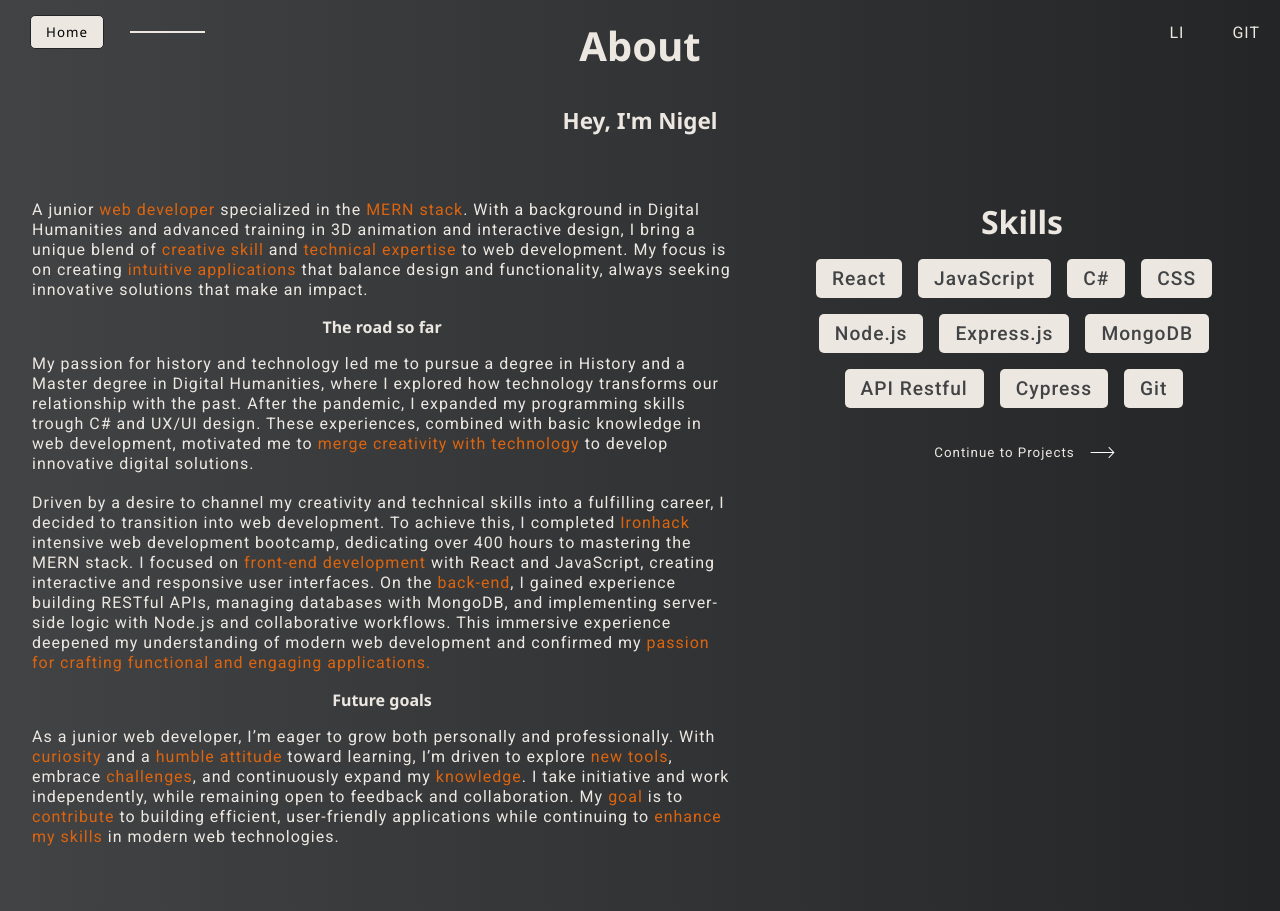
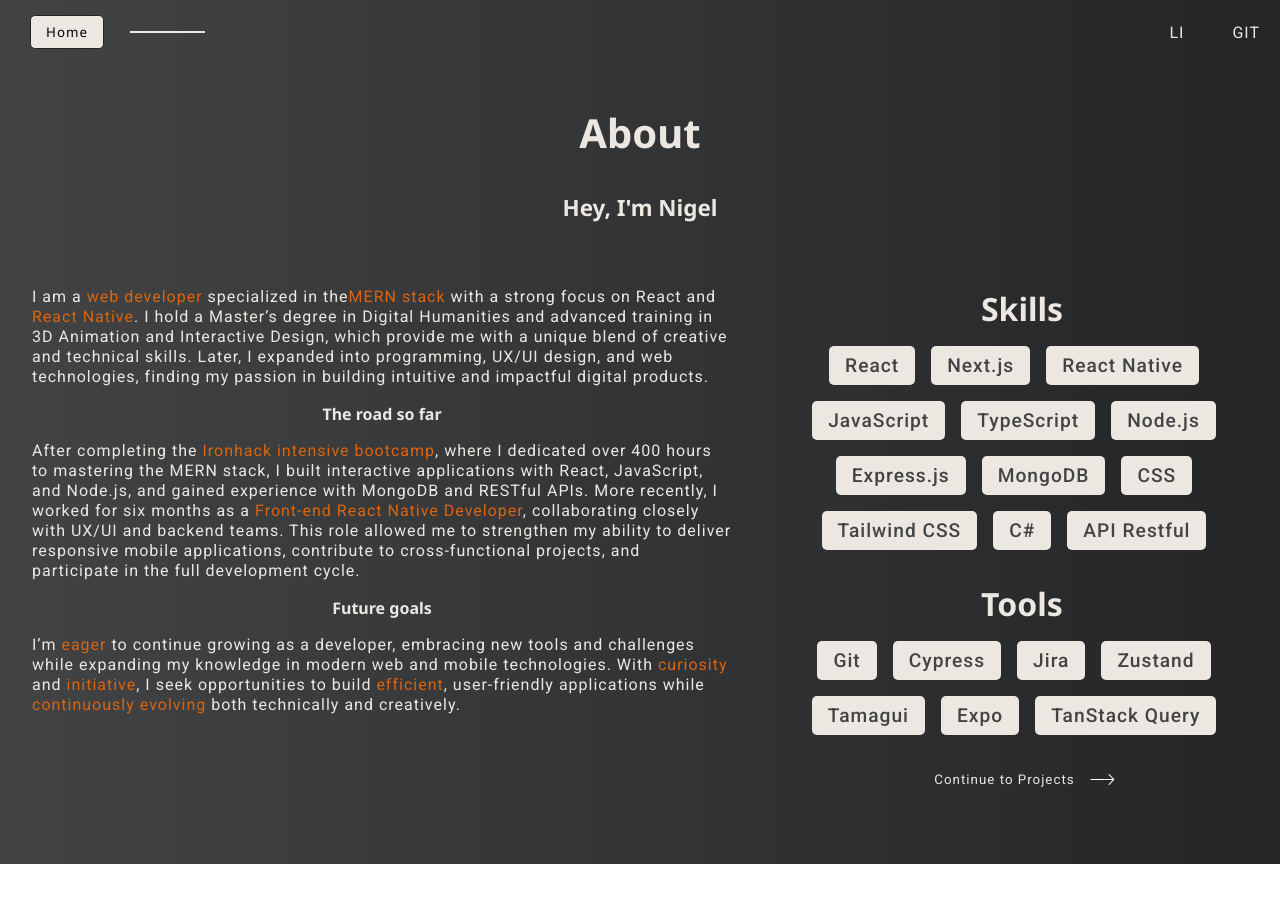
Before and after one commit to NigelFerrefe/Portfolio, a React (Vite) app: page /#/about in a window 1280 px wide. After the commit the page ends 864 px from the top, so only its background shows below. Built offline with nearby package versions, Linux system fonts and the light colour scheme.

Commit message:
About section, fixed linkedin link

```diff
--- a/src/components/AboutMe.jsx
+++ b/src/components/AboutMe.jsx
@@ -5,66 +5,44 @@ function AboutMe() {
     <div className="about-container">
       <article>
         <p>
-          A junior <span className="color">web developer</span> specialized in
-          the <span className="color">MERN stack</span>. With a background in
-          Digital Humanities and advanced training in 3D animation and
-          interactive design, I bring a unique blend of{" "}
-          <span className="color">creative skill</span> and
-          <span className="color"> technical expertise</span> to web
-          development. My focus is on creating
-          <span className="color"> intuitive applications</span> that balance
-          design and functionality, always seeking innovative solutions that
-          make an impact.
+          I am a <span className="color">web developer</span> specialized in the
+          <span className="color">MERN stack</span> with a strong focus on React
+          and <span className="color">React Native</span>. I hold a Master’s
+          degree in Digital Humanities and advanced training in 3D Animation and
+          Interactive Design, which provide me with a unique blend of creative
+          and technical skills. Later, I expanded into programming, UX/UI
+          design, and web technologies, finding my passion in building intuitive
+          and impactful digital products.
         </p>
       </article>
       <article>
         <h4>The road so far</h4>
         <p>
-          My passion for history and technology led me to pursue a degree in
-          History and a Master degree in Digital Humanities, where I explored
-          how technology transforms our relationship with the past. After the
-          pandemic, I expanded my programming skills trough C# and UX/UI design.
-          These experiences, combined with basic knowledge in web development,
-          motivated me to <span className="color">merge creativity with technology</span> to develop innovative
-          digital solutions.
-        </p>
-        <br />
-        {/* <button className=" btn artstation">
-          <a href="https://nferrefe.artstation.com/" target="_blank">
-            Me as 3D artist
-          </a>
-        </button> */}
-        <p>
-          Driven by a desire to channel my creativity and technical skills into
-          a fulfilling career, I decided to transition into web development. To
-          achieve this, I completed <span className="color">Ironhack</span>{" "}
-          intensive web development bootcamp, dedicating over 400 hours to
-          mastering the MERN stack. I focused on{" "}
-          <span className="color">front-end development</span> with React and
-          JavaScript, creating interactive and responsive user interfaces. On
-          the <span className="color">back-end</span>, I gained experience
-          building RESTful APIs, managing databases with MongoDB, and
-          implementing server-side logic with Node.js and collaborative
-          workflows. This immersive experience deepened my understanding of
-          modern web development and confirmed my{" "}
-          <span className="color">
-            passion for crafting functional and engaging applications.
-          </span>
+          After completing the{" "}
+          <span className="color">Ironhack intensive bootcamp</span>, where I
+          dedicated over 400 hours to mastering the MERN stack, I built
+          interactive applications with React, JavaScript, and Node.js, and
+          gained experience with MongoDB and RESTful APIs. More recently, I
+          worked for six months as a{" "}
+          <span className="color">Front-end React Native Developer</span>,
+          collaborating closely with UX/UI and backend teams. This role allowed
+          me to strengthen my ability to deliver responsive mobile applications,
+          contribute to cross-functional projects, and participate in the full
+          development cycle.
         </p>
       </article>
       <article>
         <h4>Future goals</h4>
         <p>
-          As a junior web developer, I’m eager to grow both personally and
-          professionally. With <span className="color">curiosity</span> and a{" "}
-          <span className="color">humble attitude</span> toward learning, I’m
-          driven to explore <span className="color">new tools</span>, embrace{" "}
-          <span className="color">challenges</span>, and continuously expand my{" "}
-          <span className="color">knowledge</span>. I take initiative and work
-          independently, while remaining open to feedback and collaboration. My
-          <span className="color"> goal</span> is to <span className="color">contribute</span> to building efficient, user-friendly
-          applications while continuing to <span className="color">enhance my skills</span> in modern web
-          technologies.
+          I’m <span className="color">eager</span> to continue growing as a
+          developer, embracing new tools and challenges while expanding my
+          knowledge in modern web and mobile technologies. With{" "}
+          <span className="color">curiosity</span> and{" "}
+          <span className="color">initiative</span>, I seek opportunities to
+          build <span className="color">efficient</span>, user-friendly
+          applications while{" "}
+          <span className="color">continuously evolving</span> both technically
+          and creatively.
         </p>
       </article>
     </div>
--- a/src/components/Navbar.jsx
+++ b/src/components/Navbar.jsx
@@ -1,6 +1,5 @@
 import { Link } from "react-router-dom";
 import "./Navbar.css";
-
 
 function Navbar() {
   return (
@@ -13,9 +12,10 @@ function Navbar() {
           </section>
           <section className="description">
             <p>
-              As a <span className="color">Full Stack Developer</span> with a Master’s in Digital Humanities
-              and 3D design expertise, I create dynamic, user-friendly
-              applications that blend technology and creativity.
+              As a <span className="color">Full Stack Developer</span> with a
+              strong focus on frontend, I build efficient, user-friendly
+              applications while continuously expanding my technical skills and
+              embracing new tools and challenges.
             </p>
           </section>
         </div>
@@ -34,7 +34,6 @@ function Navbar() {
           </Link>
         </section>
       </div>
-
     </>
   );
 }
--- a/src/components/Navigation.jsx
+++ b/src/components/Navigation.jsx
@@ -15,7 +15,7 @@ function Navigation() {
       </section>
       <section className="social-links">
         <a
-          href="https://www.linkedin.com/in/nigel-ferreres-f%C3%A9lix/"
+          href="https://www.linkedin.com/in/nigel-ferreres-felix/"
           target="_blank"
         >
           <p>LI</p>
--- a/src/pages/AboutPage.jsx
+++ b/src/pages/AboutPage.jsx
@@ -17,7 +17,7 @@ function AboutPage() {
           <h1>About</h1>
         </section>
         <section className="header-container">
-          <h3 >Hey, I&apos;m Nigel</h3>
+          <h3>Hey, I&apos;m Nigel</h3>
         </section>
         <div className="description-container">
           <div className="left-section">
@@ -30,17 +30,33 @@ function AboutPage() {
               <h3>Skills</h3>
               <article className="skills">
                 <p className="skill">React</p>
+                <p className="skill">Next.js</p>
+                <p className="skill">React Native</p>
                 <p className="skill">JavaScript</p>
-                <p className="skill">C#</p>
-                <p className="skill">CSS</p>
+                <p className="skill">TypeScript</p>
                 <p className="skill">Node.js</p>
                 <p className="skill">Express.js</p>
                 <p className="skill">MongoDB</p>
+                <p className="skill">CSS</p>
+                <p className="skill">Tailwind CSS</p>
+                <p className="skill">C#</p>
                 <p className="skill">API Restful</p>
-                <p className="skill">Cypress</p>
-                <p className="skill">Git</p>
               </article>
             </section>
+
+            <section>
+              <h3>Tools</h3>
+              <article className="skills">
+                <p className="skill">Git</p>
+                <p className="skill">Cypress</p>
+                <p className="skill">Jira</p>
+                <p className="skill">Zustand</p>
+                <p className="skill">Tamagui</p>
+                <p className="skill">Expo</p>
+                <p className="skill">TanStack Query</p>
+              </article>
+            </section>
+
             <section className="next">
               <button onClick={handleNavigate}>
                 <p>Continue to Projects</p>
```
